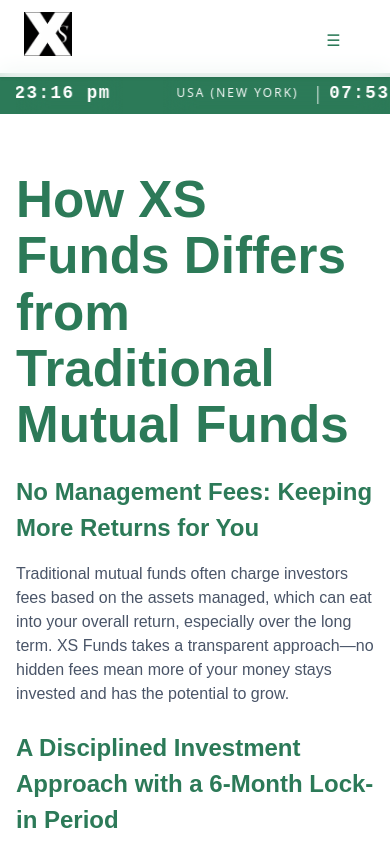
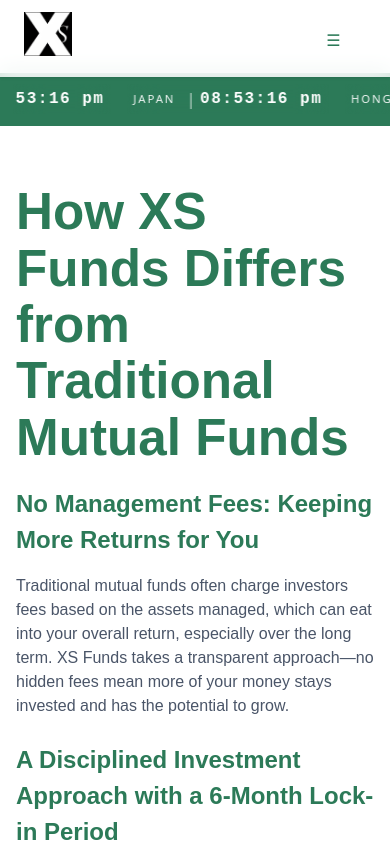
Before and after one commit to Bhismabhavanari89/Xsfunds-frontend, a React (Vite) app: page /blog in a window 390 px wide. Shown: the top 844 px of the page. Built offline with nearby package versions, Linux system fonts and the light colour scheme.

Commit message:
World clock update

```diff
--- a/src/components/WorldClock.css
+++ b/src/components/WorldClock.css
@@ -4,13 +4,14 @@
   overflow-x: hidden;
 }
 
+
 .ticker-wrapper {
   width: 100%;
   overflow: hidden;
   background: #2c7a58;
-  padding: 1rem 2rem;
+  padding: 0.6rem 1.5rem;
   margin: 0;
-  height: 0px;
+  height: 19px;
   display: flex;
   align-items: center;
 }
@@ -21,22 +22,20 @@
 }
 
 .ticker-content {
-  display: flex;
-  animation: scrollRightToLeft 40s linear infinite;
-  gap: 4rem;
+  display: inline-flex;
+  align-items: center;
   white-space: nowrap;
-  align-items: center;
-  padding-left: 100%;
-  padding-right: 50%;
+  gap: 3rem;
+  animation: scrollRightToLeft 60s linear infinite;
 }
-
 .ticker-item {
-  display: flex;
+  display: inline-flex;
   align-items: center;
   color: #fff;
   font-size: 1.2rem;
   -webkit-backdrop-filter: blur(15px);
   backdrop-filter: blur(15px);
+  flex-shrink: 0;
 }
 
 .ticker-label {
@@ -62,49 +61,44 @@
   font-size: 1.4rem;
   flex-shrink: 0;
 }
-
 @keyframes scrollRightToLeft {
   0% {
-    transform: translateX(0%);
+    transform: translateX(0);
   }
   100% {
-    transform: translateX(-100%);
+    transform: translateX(-50%);
   }
 }
 
+
 @media (max-width: 768px) {
   .ticker-wrapper {
-    height: 15px;
-    padding: 0.8rem 1rem;
+    height: 40px;
+    padding: 0.4rem 0.8rem;
   }
 
   .ticker-content {
-    animation: scrollRightToLeft 10s linear infinite;
-    padding-left: 30%;
-    padding-right: 30%;
-    gap: 1.5rem;
+    gap: 1rem;
+    animation-duration: 40s;
   }
 
   .ticker-item {
-    padding: 0.5rem 0.8rem;
-    font-size: 0.95rem;
-    margin-right: 1rem;
-    min-width: auto;
-    flex-shrink: 1;
+    padding: 0.2rem 0.4rem;
+    font-size: 0.9rem;
   }
 
   .ticker-label {
-    font-size: 0.75rem;
-    margin-right: 0.5rem;
+    font-size: 0.7rem;
+    margin-right: 0.4rem;
   }
 
   .ticker-separator {
-    margin: 0 0.4rem;
-    font-size: 1.1rem;
+    margin: 0 0.3rem;
+    font-size: 1rem;
   }
 
   .ticker-time {
-    font-size: 1.1rem;
+    font-size: 1rem;
     letter-spacing: 1.5px;
   }
 }
--- a/src/components/WorldClock.jsx
+++ b/src/components/WorldClock.jsx
@@ -3,10 +3,24 @@
 
 const timeZones = [
   { label: 'India', zone: 'Asia/Kolkata' },
-  { label: 'USA (New York)', zone: 'America/New_York' },
-  { label: 'UK (London)', zone: 'Europe/London' },
+  { label: 'United States (New York)', zone: 'America/New_York' },
+  { label: 'China', zone: 'Asia/Shanghai' },
+  { label: 'Japan', zone: 'Asia/Tokyo' },
+  { label: 'Hong Kong', zone: 'Asia/Hong_Kong' },       // CET/CEST
+  { label: 'Canada (Toronto)', zone: 'America/Toronto' },
+  { label: 'United Kingdom (London)', zone: 'Europe/London' },
+  { label: 'Taiwan', zone: 'Asia/Taipei' },
+  { label: 'Saudi Arabia', zone: 'Asia/Riyadh' },
+  { label: 'Germany', zone: 'Europe/Berlin' },
+  { label: 'Iran', zone: 'Asia/Tehran' },
+  { label: 'Switzerland', zone: 'Europe/Zurich' },
   { label: 'Australia (Sydney)', zone: 'Australia/Sydney' },
+  { label: 'Denmark', zone: 'Europe/Copenhagen' },
+  { label: 'Sweden', zone: 'Europe/Stockholm' },
+  { label: 'Finland', zone: 'Europe/Helsinki' },
+  { label: 'Estonia', zone: 'Europe/Tallinn' },
 ];
+
 
 const WorldClock = () => {
   const [times, setTimes] = React.useState({});
```
